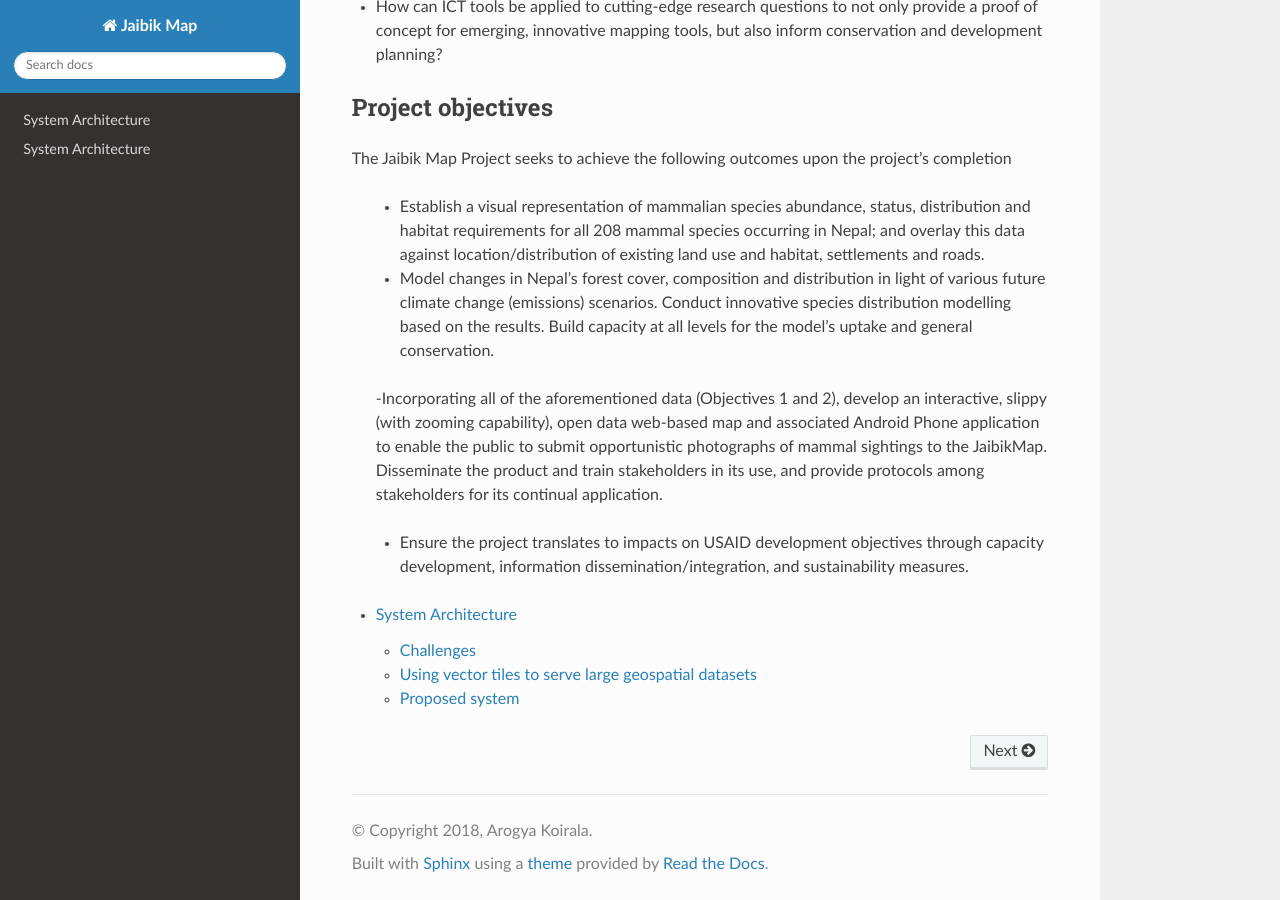
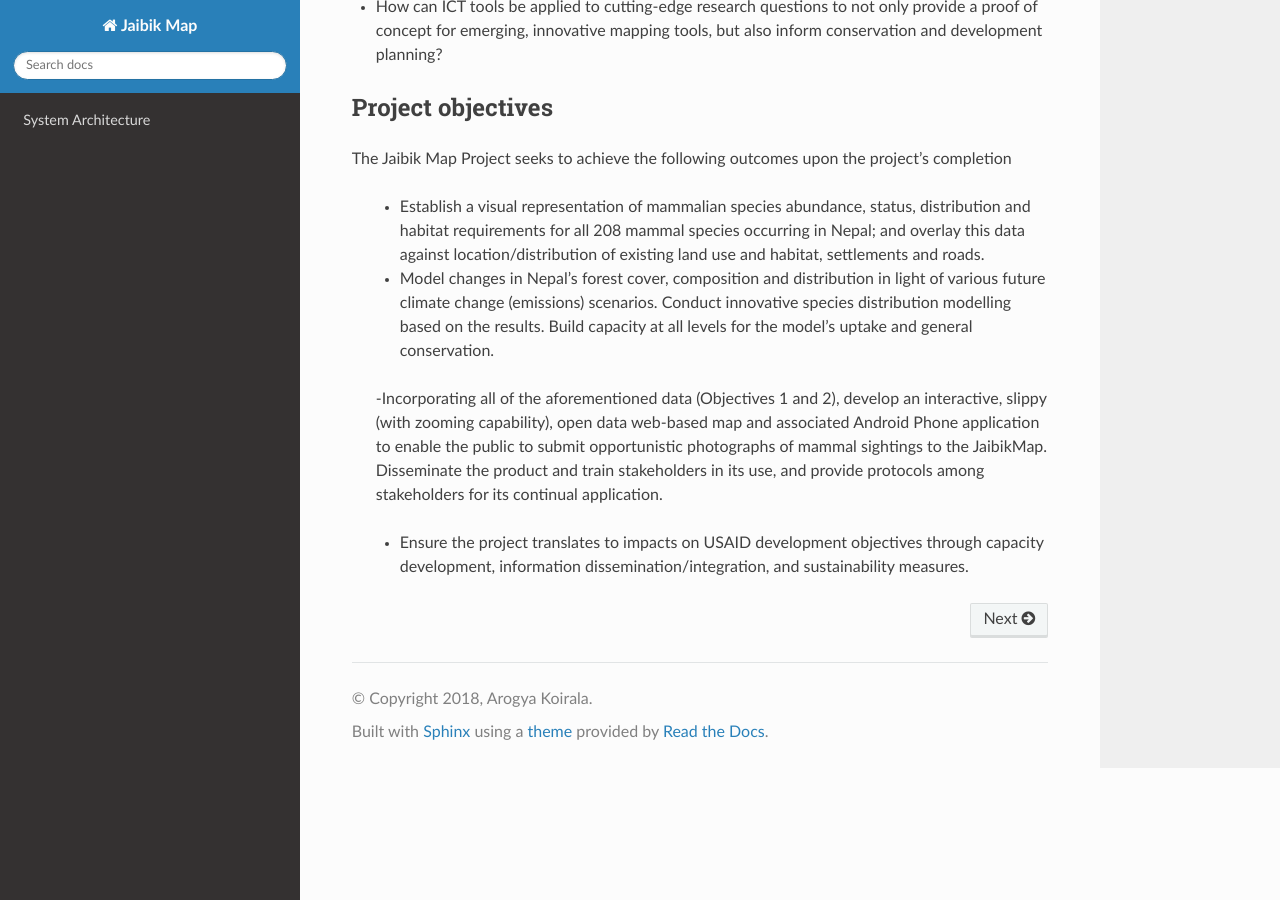
Before and after one commit to KathmanduLivingLabs/jaibikmap-docs, a Sphinx documentation site: the page built from docs/index.rst, in a window 1280 px wide and 900 px high, scrolled down 649 px. Built offline with Sphinx 7.4.7 and the Read the Docs theme 2.0.0, drawn with Linux system fonts in a browser that asks for light colours.

Commit message:
restructured content

```diff
--- a/docs/index.rst
+++ b/docs/index.rst
@@ -13,7 +13,6 @@
     :maxdepth: 2
 
     1_system_architecture
-
 
 
 About the project
@@ -40,8 +39,3 @@
  -Incorporating all of the aforementioned data (Objectives 1 and 2), develop an interactive, slippy (with zooming capability), open data web-based map and associated Android Phone application to enable the public to submit opportunistic photographs of mammal sightings to the JaibikMap. Disseminate the product and train stakeholders in its use, and provide protocols among stakeholders for its continual application.
 
  - Ensure the project translates to impacts on USAID development objectives through capacity development, information dissemination/integration, and sustainability measures.
-
-.. toctree::
-    :maxdepth: 2
-
-    1_system_architecture
```
